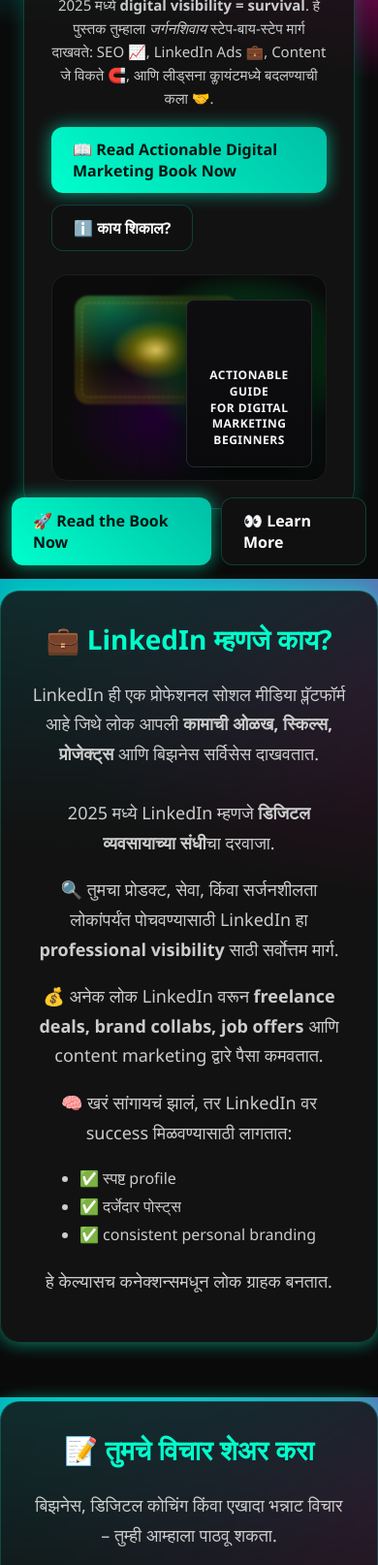
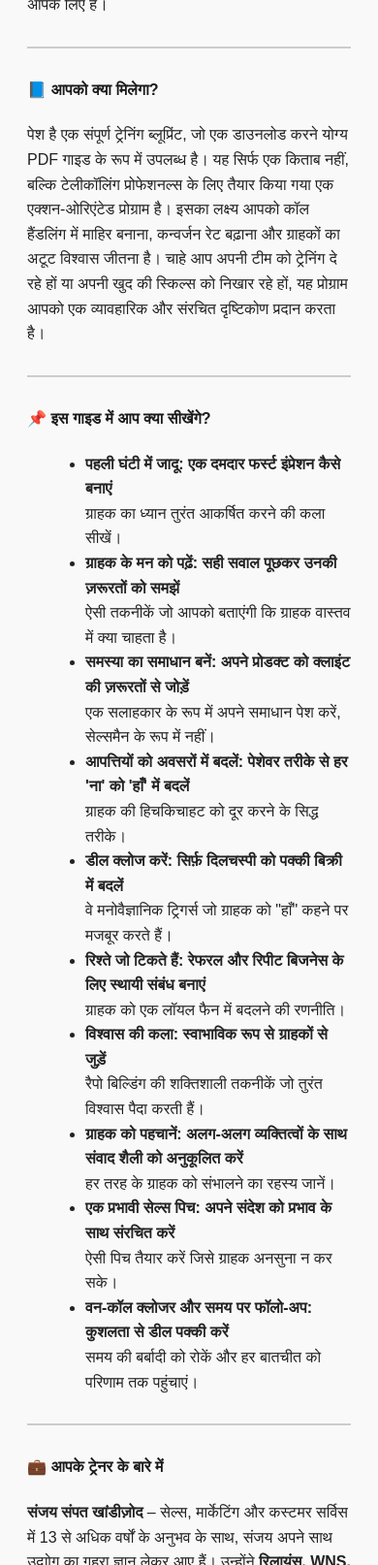
Before and after one commit to PRITYAA379/linkdin, a plain HTML site: page index.html in a window 390 px wide. Shown: the part 247-1861 px from the top of the page at 97% size. Drawn offline with Linux system fonts and the light colour scheme.

Commit message:
Update index.html

```diff
--- a/index.html
+++ b/index.html
@@ -1,391 +1,92 @@
 <!DOCTYPE html>
-<html lang="mr">
+<html lang="hi">
 <head>
-  <meta charset="UTF-8" />
-  <meta name="viewport" content="width=device-width, initial-scale=1" />
-  <title>Mi Kay Karto – LinkedIn Explained + Book CTA</title>
-
+  <meta charset="UTF-8">
+  <meta name="viewport" content="width=device-width, initial-scale=1.0">
+  <title>टेलीकॉलिंग और सेल्स ट्रेनिंग गाइड</title>
   <style>
-    :root{
-      --bg:#0a0a0a;
-      --card:#141414;
-      --cyan:#00ffcc;
-      --cyan-30:#00ffcc33;
-      --cyan-60:#00ffcc99;
-      --pink:#ff00aa;
-      --pink-15:#ff00aa22;
-      --pink-50:#ff00aa88;
-      --text:#ffffff;
-      --muted:#cccccc;
-      --shadow:0 0 20px var(--cyan-30);
-      --radius:20px;
-      --maxw:980px;
+    body {
+      font-family: Arial, sans-serif;
+      line-height: 1.6;
+      padding: 20px;
+      background-color: #f9f9f9;
+      color: #222;
     }
-
-    /* Base */
-    *{ box-sizing:border-box; }
-    html,body{ height:100%; }
-    body{
-      margin:0;
-      font-family: "Segoe UI", system-ui, -apple-system, Roboto, Arial, sans-serif;
-      color:var(--text);
-      background:
-        radial-gradient(1200px 600px at 20% -10%, #0ef 0%, transparent 60%),
-        radial-gradient(900px 500px at 120% 10%, #f0a 0%, transparent 50%),
-        var(--bg);
-      background-attachment: fixed;
+    h3, h4 {
+      color: #1a1a1a;
     }
-    a{ color:inherit; }
-
-    /* Hero */
-    .hero{
-      position:relative;
-      max-width:var(--maxw);
-      margin:32px auto 0;
-      padding:24px;
+    h3 {
+      margin-top: 30px;
     }
-    .hero-inner{
-      display:grid;
-      grid-template-columns: 1fr 1fr;
-      gap:24px;
-      padding:28px;
-      background:rgba(20,20,20,.85);
-      border:1px solid var(--cyan-30);
-      border-radius:var(--radius);
-      box-shadow: var(--shadow);
-      overflow:hidden;
+    h4 {
+      margin-top: 20px;
     }
-    .hero .badge{
-      display:inline-flex;
-      align-items:center;
-      gap:8px;
-      font-size:14px;
-      padding:8px 12px;
-      border:1px dashed var(--cyan);
-      border-radius:999px;
-      color:var(--cyan);
-      background: #001f1b;
+    p {
+      margin: 10px 0;
     }
-    .hero h1{
-      margin:14px 0 10px;
-      font-size: clamp(26px, 3vw, 40px);
-      line-height:1.2;
-      color:var(--text);
+    ul {
+      list-style-type: disc;
+      margin-left: 20px;
     }
-    .hero p{
-      margin:0 0 18px;
-      color:var(--muted);
-      font-size:clamp(15px, 2vw, 18px);
-      line-height:1.6;
+    .highlight {
+      font-weight: bold;
     }
-    .cta-row{
-      display:flex;
-      gap:12px;
-      flex-wrap:wrap;
-      align-items:center;
-    }
-    .btn{
-      display:inline-flex;
-      align-items:center;
-      justify-content:center;
-      gap:10px;
-      padding:12px 22px;
-      border-radius:12px;
-      text-decoration:none;
-      font-weight:700;
-      transition: transform .15s ease, box-shadow .2s ease, filter .2s ease;
-      cursor:pointer;
-      user-select:none;
-      border:0;
-    }
-    .btn-primary{
-      background: linear-gradient(45deg, var(--cyan), #00bfa5);
-      color:#001612;
-      box-shadow:0 0 18px var(--cyan-60);
-    }
-    .btn-primary:hover{ transform: translateY(-1px) scale(1.02); }
-    .btn-ghost{
-      border:1px solid var(--cyan-30);
-      color:var(--text);
-      background:#101010;
-    }
-    .hero-art{
-      position:relative;
-      aspect-ratio: 16/12;
-      border-radius:16px;
-      background:
-        radial-gradient(60% 60% at 70% 40%, #072 0%, transparent 70%),
-        radial-gradient(50% 50% at 40% 70%, #203 0%, transparent 70%),
-        #0b0b0b;
-      border:1px solid #1d1d1d;
-      overflow:hidden;
-    }
-    .book{
-      position:absolute;
-      right:6%;
-      bottom:6%;
-      width:min(52%, 320px);
-      aspect-ratio: 3/4;
-      background:
-        linear-gradient(180deg, #0e0e10, #0a0a0d);
-      border:1px solid #2a2a2a;
-      border-radius:8px;
-      box-shadow: 0 10px 40px #000, 0 0 30px #00ffc820;
-      display:flex;
-      padding:18px;
-      align-items:flex-end;
-      justify-content:center;
-      text-align:center;
-    }
-    .book-title{
-      font-weight:800;
-      letter-spacing:.5px;
-      color:#f4f6f7;
-      font-size:clamp(12px, 1.5vw, 14px);
-      line-height:1.4;
-    }
-    .key-glow{
-      position:absolute;
-      left:4%;
-      top:8%;
-      width:min(48%, 340px);
-      aspect-ratio: 3/2;
-      border-radius:14px;
-      background:
-        radial-gradient(40% 40% at 50% 50%, rgba(255,222,120,.9) 0%, rgba(255,196,0,.35) 35%, rgba(255,196,0,0) 70%),
-        radial-gradient(80% 80% at 20% 10%, rgba(0,255,204,.35) 0%, transparent 70%);
-      filter: blur(1px) saturate(120%);
-      box-shadow: inset 0 0 40px rgba(255,200,0,.3);
-      outline:1px dashed #ffd64a55;
-      outline-offset:-8px;
-    }
-
-    /* Sections */
-    .section{
-      max-width:800px;
-      margin:60px auto;
-      padding:30px;
-      background:rgba(20,20,20,0.85);
-      border-radius:20px;
-      box-shadow:0 0 20px var(--cyan-30);
-      border:1px solid var(--cyan-30);
-      animation: glowBox 2s infinite alternate;
-    }
-    @keyframes glowBox{
-      0%{ box-shadow:0 0 10px #00ffcc44; }
-      100%{ box-shadow:0 0 20px #00ffcc99; }
-    }
-    h2{
-      font-size:28px;
-      color:var(--cyan);
-      text-align:center;
-      margin-top:0;
-    }
-    p{
-      font-size:18px;
-      color:var(--muted);
-      text-align:center;
-      line-height:1.7;
-    }
-    ul{
-      width:fit-content;
-      margin:12px auto 0;
-      padding-left:18px;
-      color:var(--muted);
-      line-height:1.8;
-    }
-
-    /* Form */
-    textarea{
-      width:100%;
-      padding:15px;
-      border-radius:10px;
-      border:2px solid #00ffcc44;
-      background-color:#111;
-      color:#fff;
-      font-size:16px;
-      resize:vertical;
-      box-shadow:0 0 5px #00ffcc55 inset;
-    }
-    a#sendEmail{
-      display:block;
-      width:fit-content;
-      margin:20px auto 0;
-      background: linear-gradient(45deg, var(--cyan), #00bfa5);
-      color:#001612;
-      padding:12px 30px;
-      font-weight:700;
-      font-size:18px;
-      border-radius:12px;
-      text-decoration:none;
-      transition: transform .2s ease, box-shadow .3s ease;
-      box-shadow: 0 0 15px var(--cyan-60);
-    }
-    a#sendEmail:hover{
-      transform: scale(1.05);
-      box-shadow:0 0 20px var(--cyan-60);
-    }
-
-    /* Mi Kay Karto box */
-    .mi-kay-karto{
-      width: min(100%, 420px);
-      margin:50px auto;
-      padding:20px;
-      background: var(--pink-15);
-      border:2px solid var(--pink-50);
-      box-shadow:0 0 20px var(--pink);
-      border-radius:12px;
-      text-align:center;
-    }
-    .mi-kay-karto p{
-      font-size:16px;
-      font-family: ui-monospace, SFMono-Regular, Menlo, monospace;
-      color:#ffccff;
-      margin-bottom:10px;
-    }
-    .mi-kay-karto a{
-      display:inline-block;
-      background:var(--pink);
-      color:#fff;
-      text-decoration:none;
-      font-weight:700;
-      padding:10px 20px;
-      border-radius:8px;
-      box-shadow:0 0 12px #ff00aaaa;
-      transition: transform .15s ease;
-    }
-    .mi-kay-karto a:hover{
-      transform: translateY(-1px) scale(1.03);
-      box-shadow:0 0 20px #ff00aa;
-    }
-
-    /* Sticky bottom CTA (mobile love) */
-    .sticky-cta{
-      position:fixed;
-      left:12px; right:12px; bottom:14px;
-      display:flex; gap:10px; justify-content:center;
-      z-index:50;
-      pointer-events:none;
-    }
-    .sticky-cta .btn{ pointer-events:auto; }
-
-    /* Responsive */
-    @media (max-width: 860px){
-      .hero-inner{ grid-template-columns:1fr; }
-      .book{ right:5%; bottom:6%; width:46%; }
-      .key-glow{ width:60%; left:8%; top:10%; }
+    hr {
+      margin: 30px 0;
+      border: none;
+      border-top: 2px solid #ccc;
     }
   </style>
 </head>
 <body>
 
-  <!-- HERO: Book CTA -->
-  <header class="hero">
-    <div class="hero-inner">
-      <div class="hero-copy">
-        <span class="badge">📘 Read • Actionable • 2025</span>
-        <h1>Actionable <span style="color:var(--cyan)">Digital Marketing</span> Book — वाचा आत्ताच</h1>
-        <p>
-          2025 मध्ये <strong>digital visibility = survival</strong>. हे पुस्तक तुम्हाला
-          <em>जर्गनशिवाय</em> स्टेप-बाय-स्टेप मार्ग दाखवते: SEO 📈, LinkedIn Ads 💼, Content जे विकते 🧲,
-          आणि लीड्सना क्लायंटमध्ये बदलण्याची कला 🤝.
-        </p>
-        <div class="cta-row">
-          <a class="btn btn-primary" href="https://amzn.in/d/fanWfIS" target="_blank" rel="noopener">
-            📖 Read Actionable Digital Marketing Book Now
-          </a>
-          <a class="btn btn-ghost" href="#linkedin-info">ℹ️ काय शिकाल?</a>
-        </div>
-      </div>
+<h3>टेलीकॉलिंग और सेल्स में महारत हासिल करें: आपकी सफलता का ब्लूप्रिंट</h3>
+<p><span class="highlight">क्या आप एक टेलीकॉलर, सेल्स एग्जीक्यूटिव, बीपीओ एजेंट, या कस्टमर सपोर्ट प्रोफेशनल हैं जो अपनी स्किल्स को अगले लेवल पर ले जाना चाहते हैं? क्या आप एक कॉर्पोरेट ट्रेनर हैं जो अपनी टीम को जीतना सिखाना चाहते हैं?</span> यदि हाँ, तो यह आपके लिए है।</p>
 
-      <div class="hero-art" aria-hidden="true">
-        <div class="key-glow"></div>
-        <div class="book">
-          <div class="book-title">
-            ACTIONABLE GUIDE<br/>FOR DIGITAL MARKETING<br/>BEGINNERS
-          </div>
-        </div>
-      </div>
-    </div>
-  </header>
+<hr>
 
-  <!-- SECTION 1: What is LinkedIn -->
-  <div id="linkedin-info" class="section">
-    <h2>💼 LinkedIn म्हणजे काय?</h2>
-    <p>
-      LinkedIn ही एक प्रोफेशनल सोशल मीडिया प्लॅटफॉर्म आहे जिथे लोक आपली
-      <strong>कामाची ओळख, स्किल्स, प्रोजेक्ट्स</strong> आणि बिझनेस सर्विसेस दाखवतात.
-      <br/><br/>
-      2025 मध्ये LinkedIn म्हणजे <strong>डिजिटल व्यवसायाच्या संधी</strong>चा दरवाजा.
-    </p>
-    <p>
-      🔍 तुमचा प्रोडक्ट, सेवा, किंवा सर्जनशीलता लोकांपर्यंत पोचवण्यासाठी LinkedIn हा
-      <strong>professional visibility</strong> साठी सर्वोत्तम मार्ग.
-    </p>
-    <p>
-      💰 अनेक लोक LinkedIn वरून <strong>freelance deals, brand collabs, job offers</strong> आणि
-      content marketing द्वारे पैसा कमवतात.
-    </p>
-    <p>
-      🧠 खरं सांगायचं झालं, तर LinkedIn वर success मिळवण्यासाठी लागतात:
-    </p>
-    <ul>
-      <li>✅ स्पष्ट profile</li>
-      <li>✅ दर्जेदार पोस्ट्स</li>
-      <li>✅ consistent personal branding</li>
-    </ul>
-    <p>हे केल्यासच कनेक्शन्समधून लोक ग्राहक बनतात.</p>
-  </div>
+<h4>📘 आपको क्या मिलेगा?</h4>
+<p>पेश है एक संपूर्ण ट्रेनिंग ब्लूप्रिंट, जो एक डाउनलोड करने योग्य PDF गाइड के रूप में उपलब्ध है। यह सिर्फ एक किताब नहीं, बल्कि टेलीकॉलिंग प्रोफेशनल्स के लिए तैयार किया गया एक एक्शन-ओरिएंटेड प्रोग्राम है। इसका लक्ष्य आपको कॉल हैंडलिंग में माहिर बनाना, कन्वर्जन रेट बढ़ाना और ग्राहकों का अटूट विश्वास जीतना है। चाहे आप अपनी टीम को ट्रेनिंग दे रहे हों या अपनी खुद की स्किल्स को निखार रहे हों, यह प्रोग्राम आपको एक व्यावहारिक और संरचित दृष्टिकोण प्रदान करता है।</p>
 
-  <!-- SECTION 2: विचार पाठवा -->
-  <div class="section">
-    <h2>📝 तुमचे विचार शेअर करा</h2>
-    <p>बिझनेस, डिजिटल कोचिंग किंवा एखादा भन्नाट विचार – तुम्ही आम्हाला पाठवू शकता.</p>
-    <textarea id="userMessage" placeholder="तुमचे विचार इथे लिहा..." rows="6"></textarea>
-    <a id="sendEmail" href="#" onclick="sendThought()">📩 Send</a>
-  </div>
+<hr>
 
-  <!-- SECTION 3: Mi Kay Karto -->
-  <div class="mi-kay-karto">
-    <p>📎 View my LinkedIn profile to see what services I provide and what products I'm working on:</p>
-    <a href="https://www.linkedin.com/in/pritam-jagtap-00010b216?utm_source=share&utm_campaign=share_via&utm_content=profile&utm_medium=ios_app" target="_blank" rel="noopener">
-      🌐 Open LinkedIn Profile
-    </a>
-  </div>
+<h4>📌 इस गाइड में आप क्या सीखेंगे?</h4>
+<ul>
+  <li><strong>पहली घंटी में जादू: एक दमदार फर्स्ट इंप्रेशन कैसे बनाएं</strong><br>ग्राहक का ध्यान तुरंत आकर्षित करने की कला सीखें।</li>
+  <li><strong>ग्राहक के मन को पढ़ें: सही सवाल पूछकर उनकी ज़रूरतों को समझें</strong><br>ऐसी तकनीकें जो आपको बताएंगी कि ग्राहक वास्तव में क्या चाहता है।</li>
+  <li><strong>समस्या का समाधान बनें: अपने प्रोडक्ट को क्लाइंट की ज़रूरतों से जोड़ें</strong><br>एक सलाहकार के रूप में अपने समाधान पेश करें, सेल्समैन के रूप में नहीं।</li>
+  <li><strong>आपत्तियों को अवसरों में बदलें: पेशेवर तरीके से हर 'ना' को 'हाँ' में बदलें</strong><br>ग्राहक की हिचकिचाहट को दूर करने के सिद्ध तरीके।</li>
+  <li><strong>डील क्लोज करें: सिर्फ़ दिलचस्पी को पक्की बिक्री में बदलें</strong><br>वे मनोवैज्ञानिक ट्रिगर्स जो ग्राहक को "हाँ" कहने पर मजबूर करते हैं।</li>
+  <li><strong>रिश्ते जो टिकते हैं: रेफरल और रिपीट बिजनेस के लिए स्थायी संबंध बनाएं</strong><br>ग्राहक को एक लॉयल फैन में बदलने की रणनीति।</li>
+  <li><strong>विश्वास की कला: स्वाभाविक रूप से ग्राहकों से जुड़ें</strong><br>रैपो बिल्डिंग की शक्तिशाली तकनीकें जो तुरंत विश्वास पैदा करती हैं।</li>
+  <li><strong>ग्राहक को पहचानें: अलग-अलग व्यक्तित्वों के साथ संवाद शैली को अनुकूलित करें</strong><br>हर तरह के ग्राहक को संभालने का रहस्य जानें।</li>
+  <li><strong>एक प्रभावी सेल्स पिच: अपने संदेश को प्रभाव के साथ संरचित करें</strong><br>ऐसी पिच तैयार करें जिसे ग्राहक अनसुना न कर सके।</li>
+  <li><strong>वन-कॉल क्लोजर और समय पर फॉलो-अप: कुशलता से डील पक्की करें</strong><br>समय की बर्बादी को रोकें और हर बातचीत को परिणाम तक पहुंचाएं।</li>
+</ul>
 
-  <!-- Sticky bottom CTA -->
-  <div class="sticky-cta">
-    <a class="btn btn-primary" href="https://amzn.in/d/fanWfIS" target="_blank" rel="noopener">🚀 Read the Book Now</a>
-    <a class="btn btn-ghost" href="#linkedin-info">👀 Learn More</a>
-  </div>
+<hr>
 
-  <script>
-    // Email sender
-    function sendThought() {
-      const message = document.getElementById("userMessage").value.trim();
-      if (!message) {
-        alert("कृपया तुमचे विचार लिहा आधी!");
-        return;
-      }
-      const email = "jagtappreet73@gmail.com";
-      const subject = encodeURIComponent("नवीन विचार – DigitalConfVisions");
-      const body = encodeURIComponent("विचार:\n\n" + message);
-      const mailtoLink = `mailto:${email}?subject=${subject}&body=${body}`;
-      window.location.href = mailtoLink;
-    }
+<h4>💼 आपके ट्रेनर के बारे में</h4>
+<p><strong>संजय संपत खांडीज़ोद</strong> – सेल्स, मार्केटिंग और कस्टमर सर्विस में 13 से अधिक वर्षों के अनुभव के साथ, संजय अपने साथ उद्योग का गहरा ज्ञान लेकर आए हैं। उन्होंने <strong>रिलायंस, WNS, विप्रो, और एजिस</strong> जैसे बड़े ब्रांडों के साथ काम किया है और अपनी विशेषज्ञता के लिए कई पुरस्कार जीते हैं।</p>
 
-    // Mild entrance effect
-    const observeFade = new IntersectionObserver((entries)=>{
-      entries.forEach(e=>{
-        if(e.isIntersecting){ e.target.style.transform="translateY(0)"; e.target.style.opacity="1"; }
-      });
-    }, {threshold: .12});
-    document.querySelectorAll(".section, .hero-inner").forEach(el=>{
-      el.style.opacity="0";
-      el.style.transform="translateY(12px)";
-      el.style.transition="opacity .5s ease, transform .5s ease";
-      observeFade.observe(el);
-    });
-  </script>
+<p>🏅 <strong>उपलब्धियाँ:</strong></p>
+<ul>
+  <li><strong>क्वालिटी चैम्प</strong> - रिलायंस</li>
+  <li><strong>ग्लोबल बेस्ट क्वालिटी एनालिस्ट</strong> - एजिस</li>
+  <li><strong>स्टार ऑफ द मंथ (कई बार)</strong> - विप्रो</li>
+  <li><strong>सिक्स सिग्मा येलो बेल्ट सर्टिफाइड</strong></li>
+  <li><strong>दृढ़ संचार और ग्राहक प्रबंधन के विशेषज्ञ</strong></li>
+</ul>
+
+<hr>
+
+<h4>🔓 आप इसका उपयोग कैसे कर सकते हैं?</h4>
+<ul>
+  <li>अपनी टेलीकॉलिंग/सेल्स टीम को प्रशिक्षित करें।</li>
+  <li>इसे अपने आंतरिक प्रशिक्षण संसाधनों में शामिल करें।</li>
+  <li>अधिक सेल्स कॉल क्लोज करने की तकनीकें सीखें।</li>
+  <li>सेल्स या कस्टमर सपोर्ट की नौकरी के लिए खुद को तैयार करें।</li>
+</ul>
+
 </body>
 </html>
```
